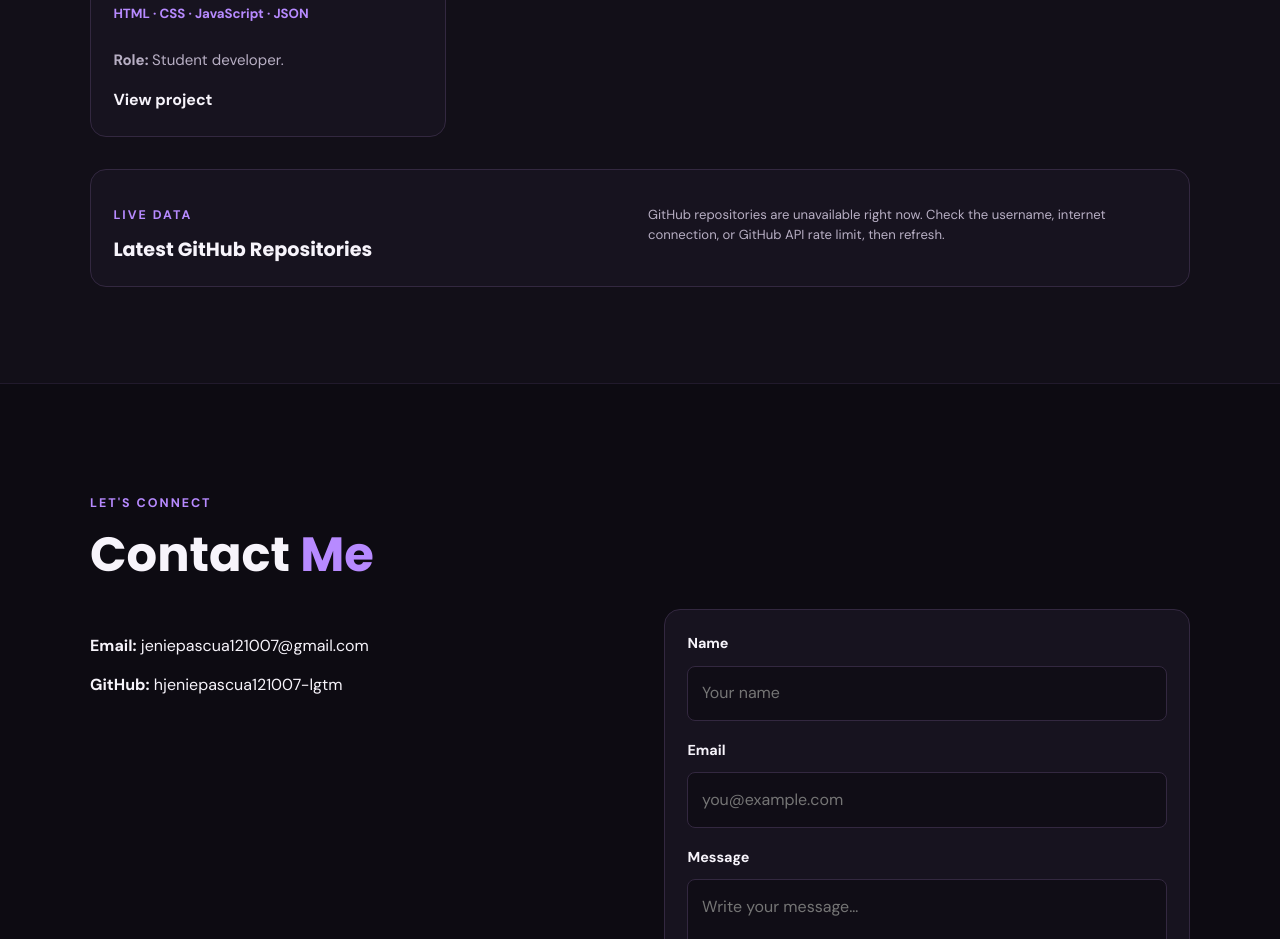
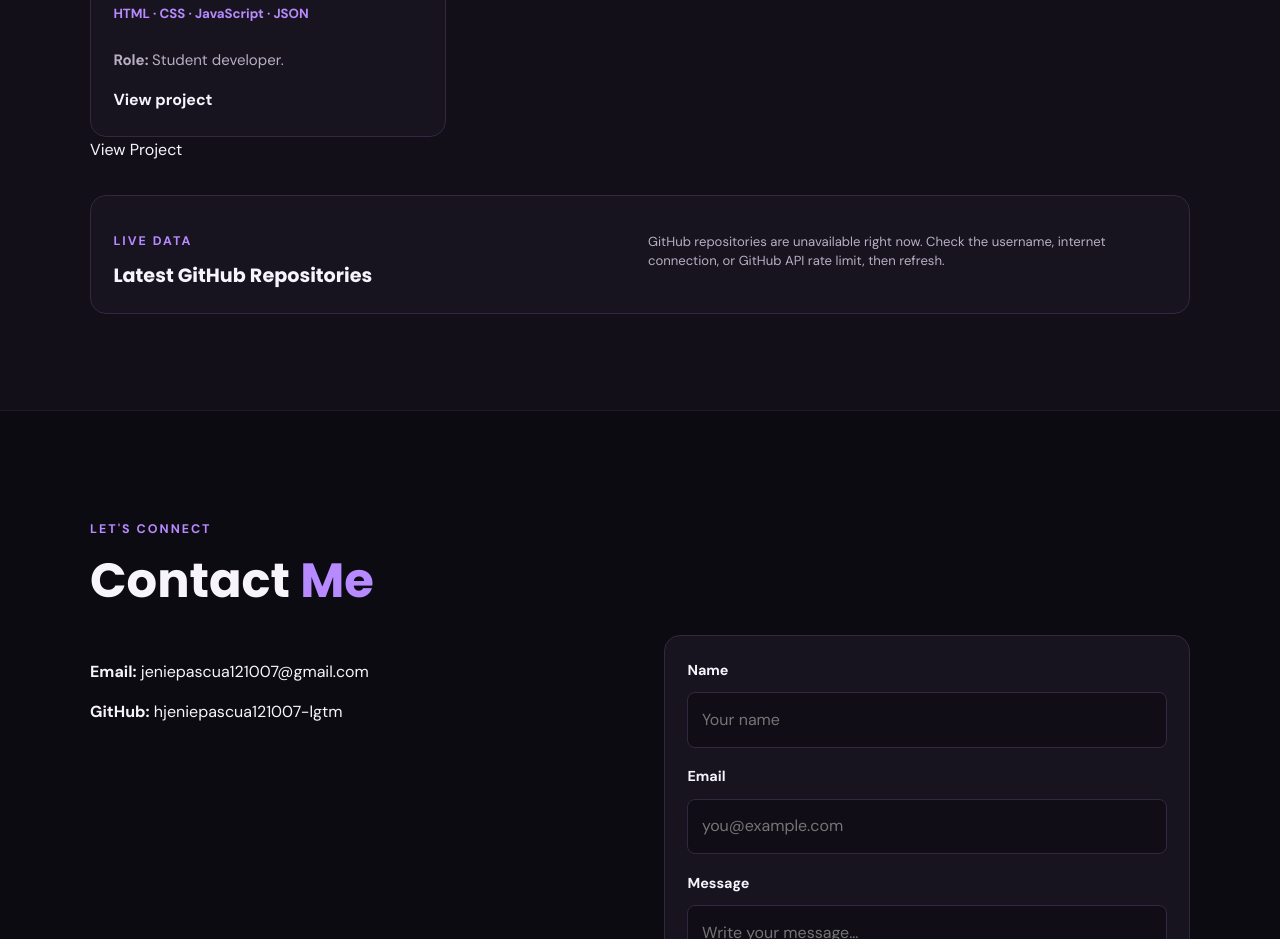
Before and after one commit to jeniepascua121007-lgtm/Portfolio, a plain HTML site: page index.html in a window 1280 px wide. Shown: the part 2620-3559 px from the top of the page. Drawn offline with Linux system fonts and the light colour scheme; no server answers.

Commit message:
updated index.html
Added a link to view the project on Netlify.

```diff
--- a/index.html
+++ b/index.html
@@ -93,6 +93,11 @@
         <div id="project-list" class="projects-grid" aria-live="polite" aria-busy="true">
           <p>Loading projects…</p>
         </div>
+
+        <a href="https://monumental-marigold-c77715.netlify.app"
+target="_blank">
+View Project
+        </a>
         <div class="github-panel">
           <div>
             <p class="eyebrow">LIVE DATA</p>
```
